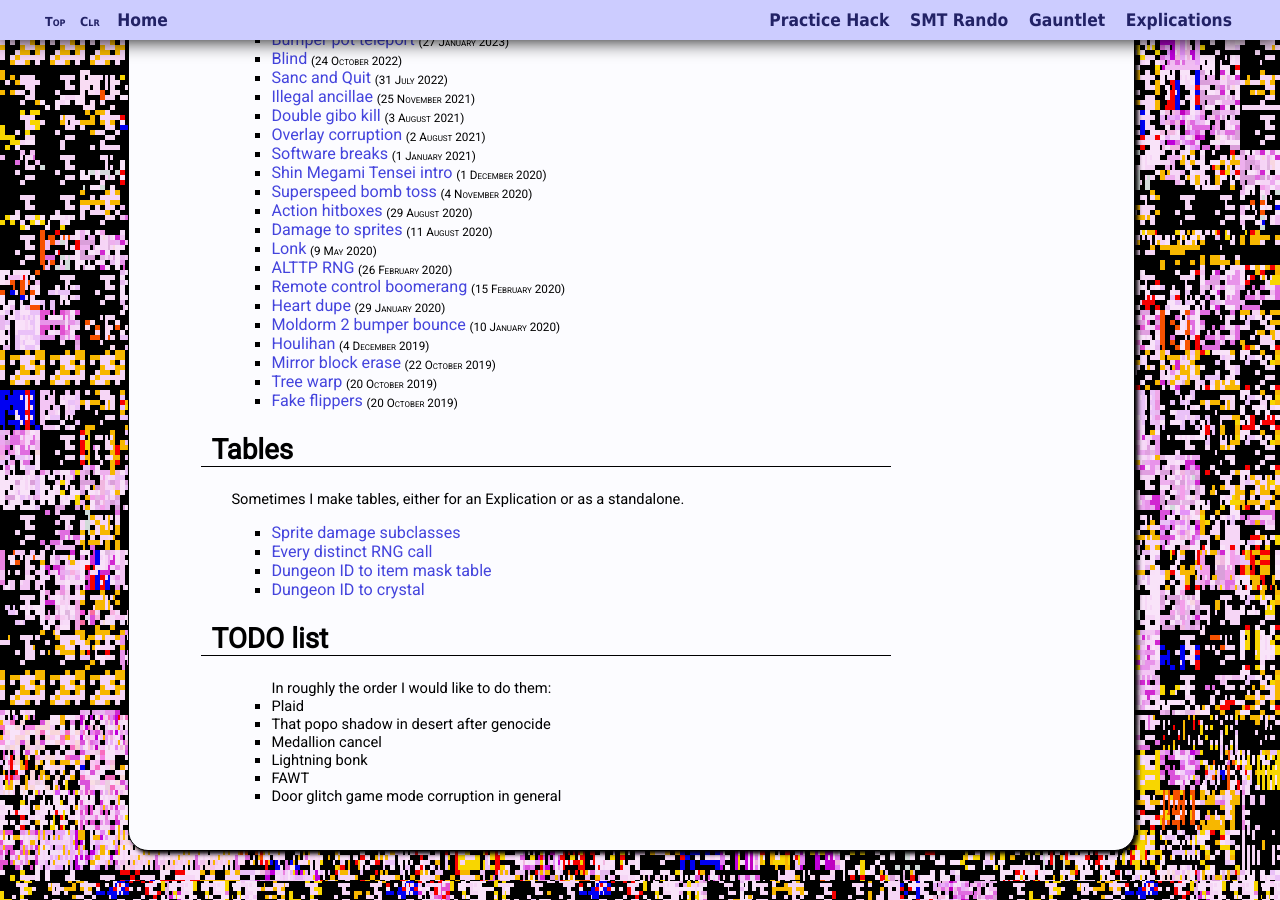
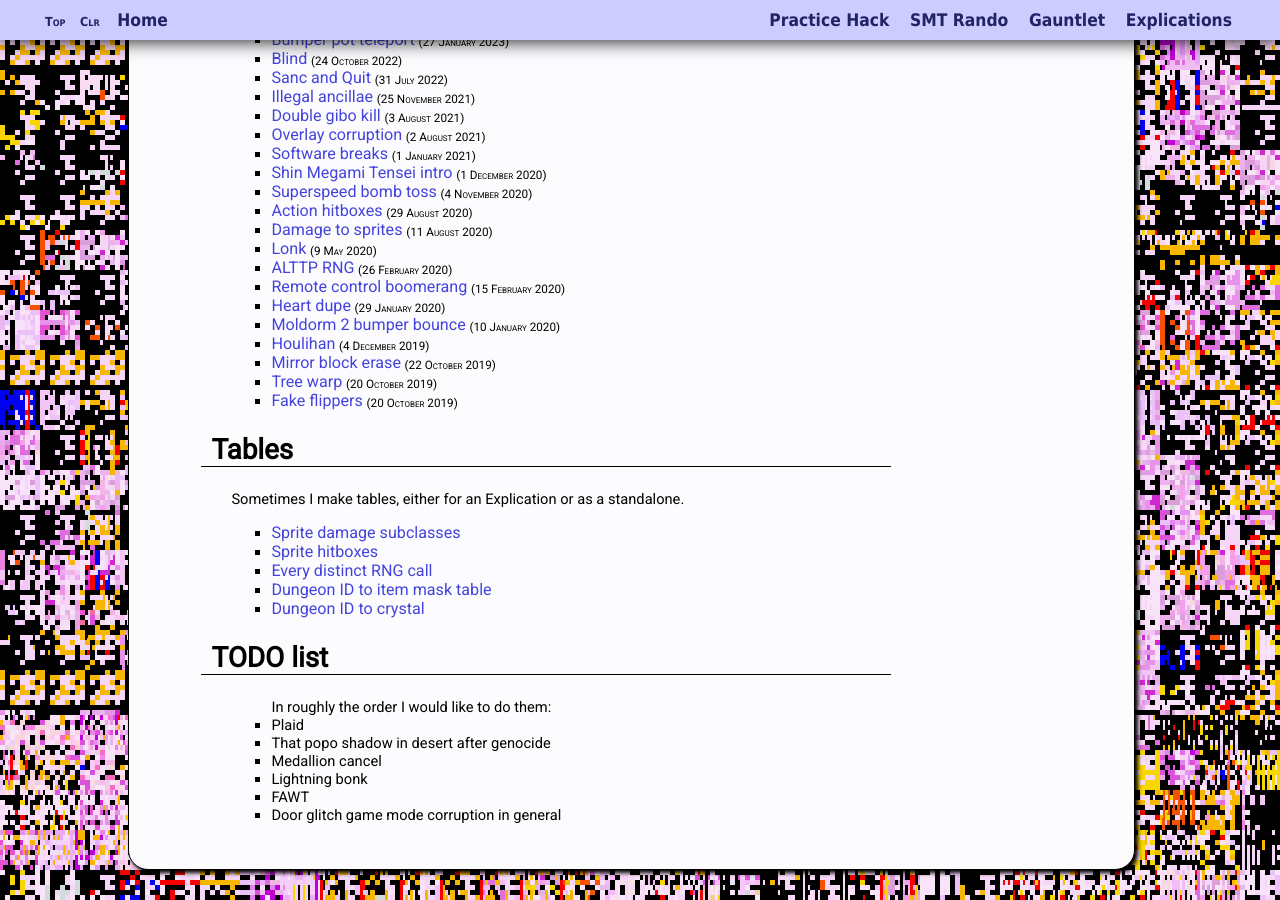
Before and after one commit to spannerisms/spannerisms.github.io, a Jekyll site: the page built from explication.html, in a window 1280 px wide and 900 px high, scrolled down 435 px. Built offline with Jekyll 4.4.1, drawn with Linux system fonts in a browser that asks for light colours.

Commit message:
Update explication.html

```diff
--- a/explication.html
+++ b/explication.html
@@ -39,6 +39,7 @@ background: glitchybg
 	<p>Sometimes I make tables, either for an Explication or as a standalone.</p>
 	<ul class="postlist">
 		<li><a href="alldamage">Sprite damage subclasses</a></li>
+		<li><a href="spritehitboxes">Sprite hitboxes</a></li>
 		<li><a href="everyrng">Every distinct RNG call</a></li>
 		<li><a href="dungeonitems">Dungeon ID to item mask table</a></li>
 		<li><a href="dungeoncrystals">Dungeon ID to crystal</a></li>
```
